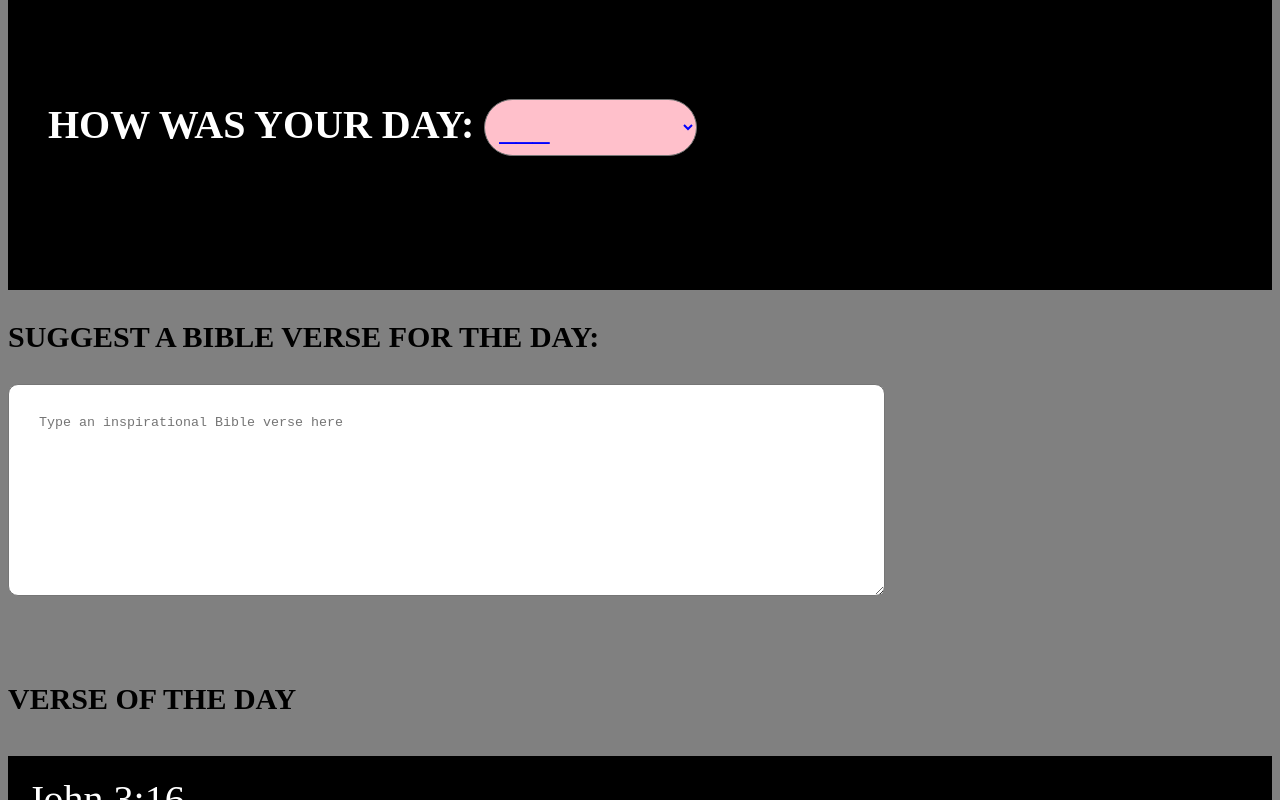
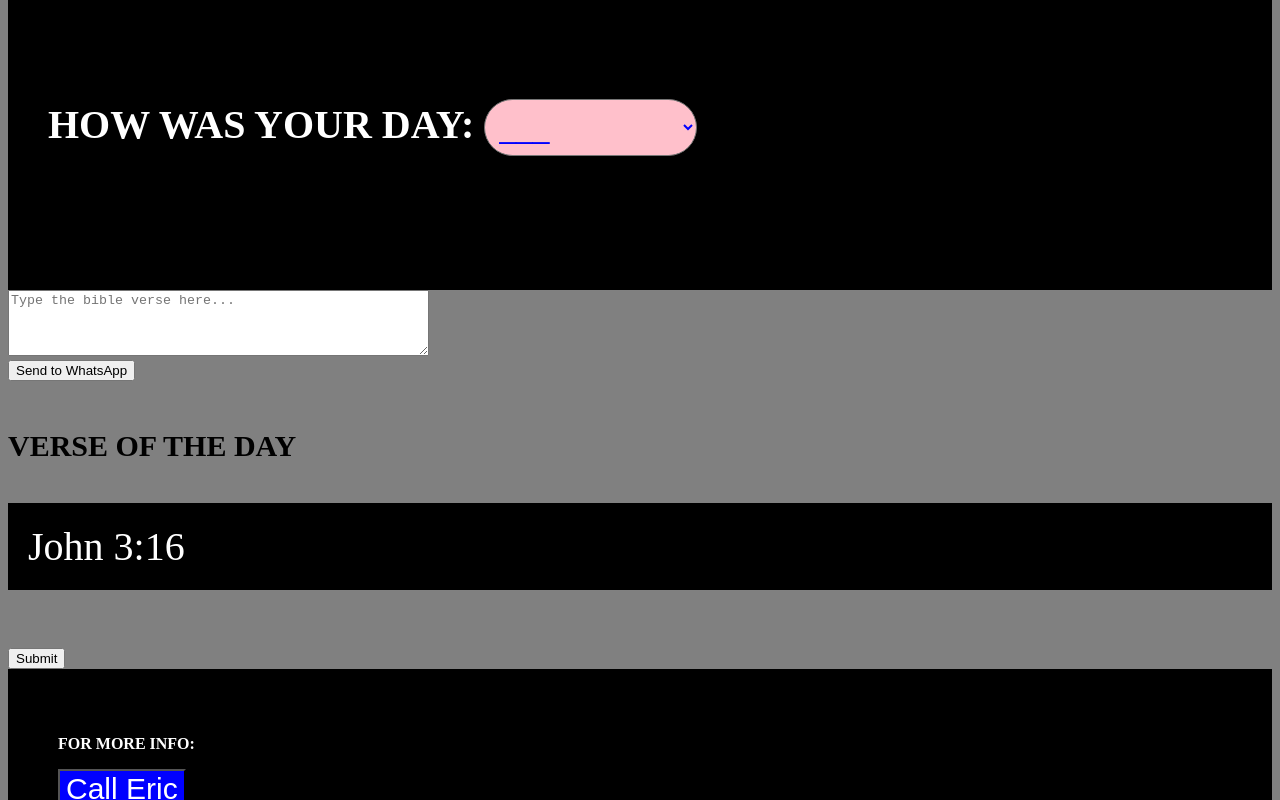
Before and after one commit to ERIC66528/rictei, a plain HTML site: page index.html in a window 1280 px wide. Shown: the part 604-1404 px from the top of the page. Drawn offline with Linux system fonts and the light colour scheme.

Commit message:
Update index.html

```diff
--- a/index.html
+++ b/index.html
@@ -52,8 +52,8 @@
 
  <br> </div>
 
-<p class="verse"><b>SUGGEST A BIBLE VERSE FOR THE DAY:</b></p>
-<p><textarea class="txtarea" rows="10" cols="100" placeholder="Type an inspirational Bible verse here"></textarea></p>
+    <textarea id="message" rows="4" cols="50" placeholder="Type the bible verse here..."></textarea><br>
+    <button onclick="sendMessage()">Send to WhatsApp</button>
 
 </div> </br>
 
@@ -122,15 +122,6 @@
 
 
 }
-.txtarea{
-  background-color:white;
-  color:blue;
-  padding:30px;
-  border-radius:10px;
-
-
-
-}
 .submit{
   background-color:red;
   border-radius:10px;
@@ -189,6 +180,7 @@
         });
 
 
+
       function collectData() {
             const name = document.getElementById('infoSelect').value;
             const at= document.getElementById('at').value;
@@ -196,6 +188,12 @@
 
             alert(` \n ${name}\nat ${at} \nwas ${was}`);
         }
+function sendMessage() {
+            var message = document.getElementById("message").value;
+            var phoneNumber = "245717831209"; // Your WhatsApp number
+            var whatsappUrl = "https://wa.me/" + phoneNumber + "?text=" + encodeURIComponent(message);
+            window.open(whatsappUrl, '_blank');
+}
 
 document.getElementById('callButton').addEventListener('click', () => {
             window.location.href = 'tel:0717831209';
```
